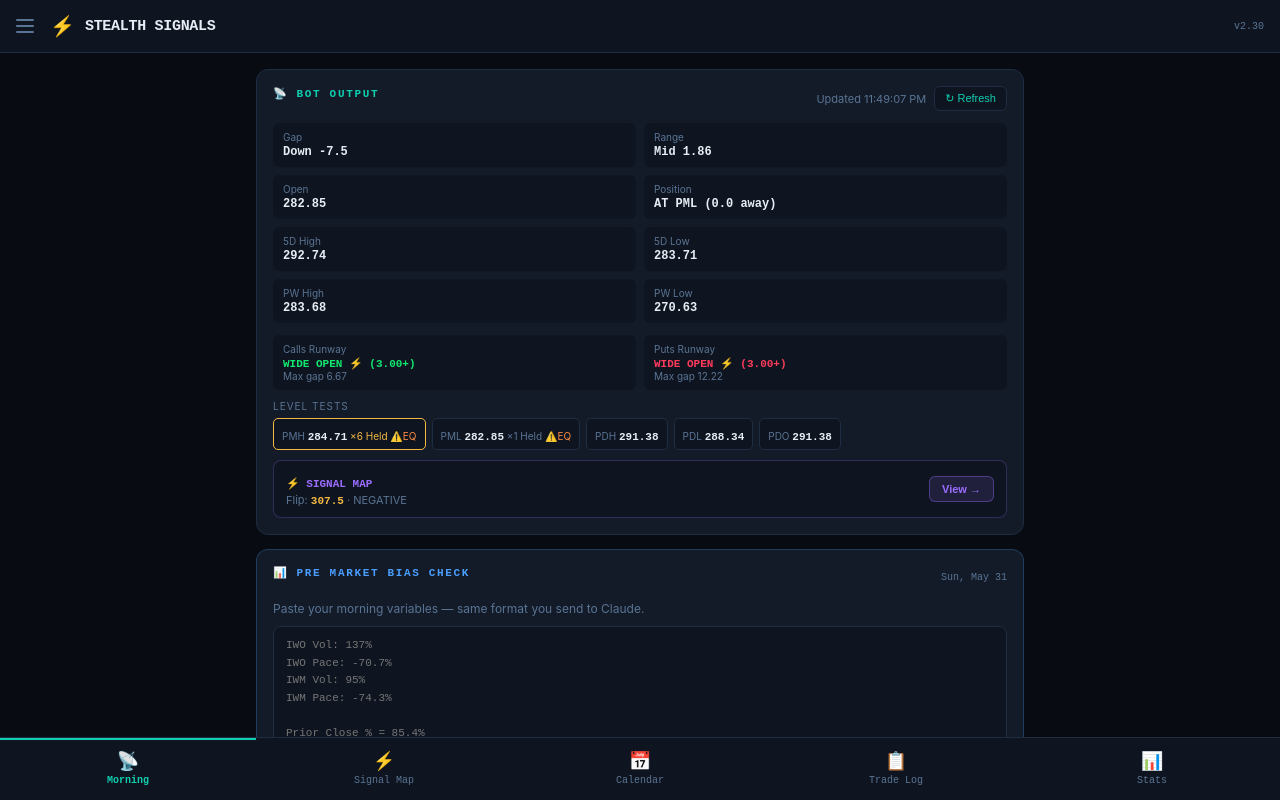
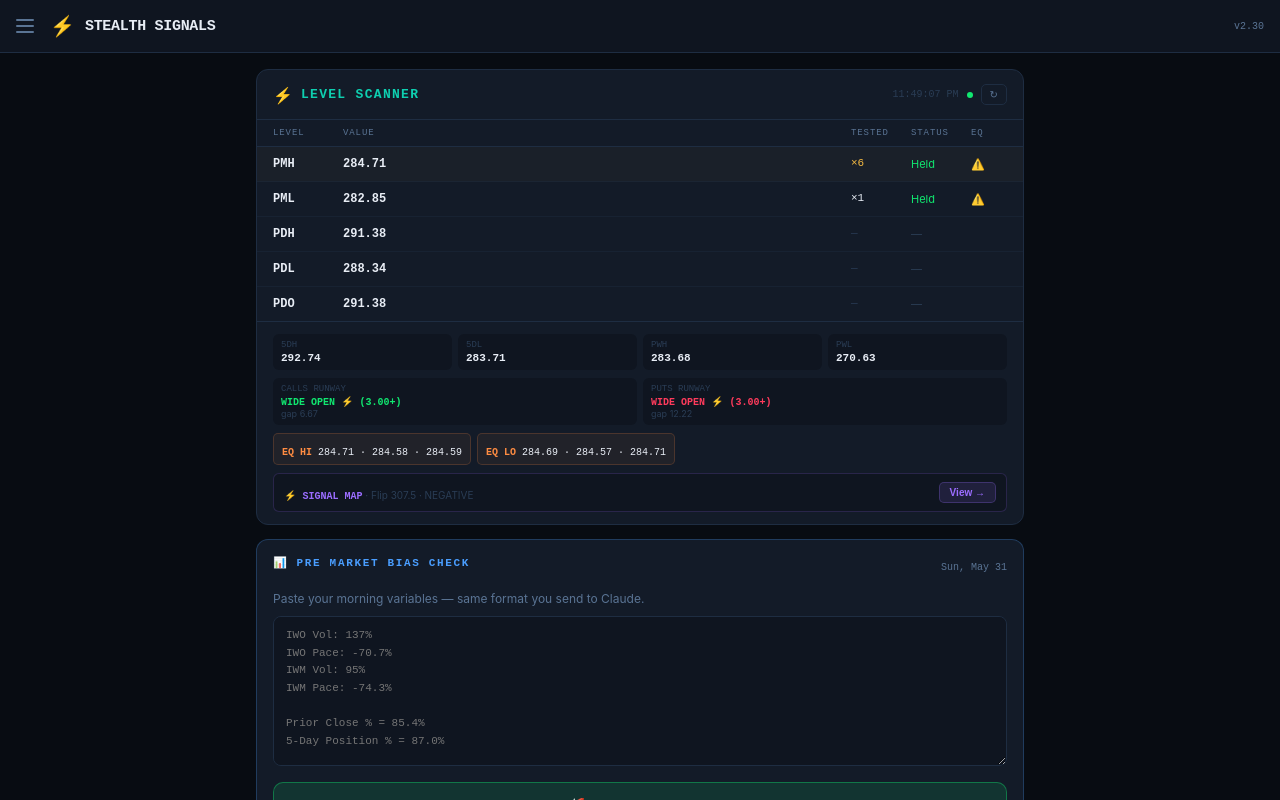
Before and after one commit to stealthsignals/StealthSignals, a React (Create React App) app: page / in a window 1280 px wide. Built offline with nearby package versions, Linux system fonts and the light colour scheme.

Commit message:
Update App.js

```diff
--- a/src/App.js
+++ b/src/App.js
@@ -386,98 +386,109 @@ ${pasteText}`
   return(
     <div style={{display:"flex",flexDirection:"column",gap:14}}>
 
-      {/* BOT OUTPUT */}
-      <Card>
-        <div style={{display:"flex",justifyContent:"space-between",alignItems:"center",marginBottom:12}}>
-          <SLabel color={C.teal}>📡 Bot Output</SLabel>
+      {/* LEVEL SCANNER */}
+      <div style={{background:C.card,border:`1px solid ${C.border}`,borderRadius:12,overflow:"hidden"}}>
+        <div style={{padding:"14px 16px",borderBottom:`1px solid ${C.border}`,display:"flex",justifyContent:"space-between",alignItems:"center"}}>
           <div style={{display:"flex",alignItems:"center",gap:8}}>
-            {lastRefresh&&<span style={{color:C.textMuted,fontSize:11}}>Updated {lastRefresh}</span>}
-            <button onClick={()=>fetchBot(true)} style={{background:C.surface,border:`1px solid ${C.border}`,borderRadius:6,padding:"5px 10px",color:C.teal,fontSize:11,cursor:"pointer"}}>↻ Refresh</button>
+            <span style={{color:C.teal,fontSize:16}}>⚡</span>
+            <span style={{color:C.teal,fontFamily:"'Space Mono',monospace",fontSize:13,fontWeight:700,letterSpacing:"0.1em"}}>LEVEL SCANNER</span>
+          </div>
+          <div style={{display:"flex",alignItems:"center",gap:8}}>
+            {lastRefresh&&<span style={{color:C.textDim,fontSize:10,fontFamily:"'Space Mono',monospace"}}>{lastRefresh}</span>}
+            {botData&&<div style={{width:6,height:6,borderRadius:"50%",background:C.green}}/>}
+            {!botData&&!botLoading&&<div style={{width:6,height:6,borderRadius:"50%",background:C.textDim}}/>}
+            <button onClick={()=>fetchBot(true)} style={{background:"none",border:`1px solid ${C.border}`,borderRadius:5,padding:"4px 8px",color:C.textMuted,fontSize:10,cursor:"pointer"}}>↻</button>
           </div>
         </div>
-
-        {botLoading&&<div style={{color:C.textMuted,fontSize:13,textAlign:"center",padding:20}}>Loading bot data...</div>}
-        {botError&&<div style={{color:C.red,fontSize:12,padding:10,background:C.red+"15",borderRadius:6,border:`1px solid ${C.red}40`}}>⚠️ {botError}</div>}
-
+        {botLoading&&<div style={{color:C.textMuted,fontSize:12,textAlign:"center",padding:24,fontFamily:"'Space Mono',monospace"}}>Scanning levels...</div>}
+        {botError&&<div style={{color:C.red,fontSize:11,padding:"10px 16px"}}>{botError}</div>}
         {!botLoading&&!botError&&botData&&(<>
-          {/* Key levels */}
-          <div style={{display:"grid",gridTemplateColumns:"repeat(2,1fr)",gap:8,marginBottom:12}}>
-            {[
-              ["Gap",v.gap],["Range",v.pm_range],
-              ["Open",v.open],["Position",v.position],
-              ["5D High",v.five_dh],["5D Low",v.five_dl],
-              ["PW High",v.pwh],["PW Low",v.pwl],
-            ].filter(([,val])=>val).map(([k,val])=>(
-              <div key={k} style={{background:C.surface,borderRadius:6,padding:"8px 10px"}}>
-                <div style={{color:C.textMuted,fontSize:10,marginBottom:2}}>{k}</div>
-                <div style={{color:C.textMain,fontFamily:"'Space Mono', monospace",fontSize:12,fontWeight:700}}>{val}</div>
+          {Object.keys(levels).length>0&&(
+            <div>
+              <div style={{display:"grid",gridTemplateColumns:"70px 1fr 60px 60px 36px",padding:"8px 16px",borderBottom:`1px solid ${C.border}`}}>
+                {["LEVEL","VALUE","TESTED","STATUS","EQ"].map(h=>(
+                  <div key={h} style={{color:C.textMuted,fontSize:9,letterSpacing:"0.1em",fontFamily:"'Space Mono',monospace"}}>{h}</div>
+                ))}
+              </div>
+              {Object.entries(levels).map(([name,d],i)=>(
+                <div key={name} style={{display:"grid",gridTemplateColumns:"70px 1fr 60px 60px 36px",padding:"10px 16px",borderBottom:i<Object.entries(levels).length-1?`1px solid ${C.border+"60"}`:"none",background:d.tested>2?C.gold+"08":"transparent"}}>
+                  <div style={{color:C.textMain,fontFamily:"'Space Mono',monospace",fontSize:12,fontWeight:700}}>{name}</div>
+                  <div style={{color:d.value?C.textMain:C.textDim,fontFamily:"'Space Mono',monospace",fontSize:12,fontWeight:700}}>{d.value||"—"}</div>
+                  <div style={{color:d.tested>2?C.gold:d.tested>0?C.textMain:C.textDim,fontFamily:"'Space Mono',monospace",fontSize:11}}>{d.tested>0?`×${d.tested}`:"—"}</div>
+                  <div style={{color:d.status==="Broke"?C.red:d.status==="Held"?C.green:C.textDim,fontSize:11}}>{d.status||"—"}</div>
+                  <div style={{color:C.orange,fontSize:11}}>{d.eq&&d.eq!=="—"?"⚠️":""}</div>
                 </div>
               ))}
             </div>
-
-          {/* Cliff Edge */}
+          )}
+          <div style={{padding:"12px 16px",borderTop:`1px solid ${C.border}`,display:"flex",flexDirection:"column",gap:8}}>
+            <div style={{display:"grid",gridTemplateColumns:"1fr 1fr 1fr 1fr",gap:6}}>
+              {[["5DH",v.five_dh],["5DL",v.five_dl],["PWH",v.pwh],["PWL",v.pwl]].filter(([,val])=>val).map(([k,val])=>(
+                <div key={k} style={{background:C.surface,borderRadius:6,padding:"6px 8px"}}>
+                  <div style={{color:C.textDim,fontSize:9,fontFamily:"'Space Mono',monospace",marginBottom:2}}>{k}</div>
+                  <div style={{color:C.textMain,fontFamily:"'Space Mono',monospace",fontSize:11,fontWeight:700}}>{val}</div>
+                </div>
+              ))}
+            </div>
             {(cliff.puts_cliff||cliff.calls_cliff)&&(
-            <div style={{padding:"10px 12px",background:C.gold+"15",border:`1px solid ${C.gold}60`,borderRadius:8,marginBottom:10}}>
-              <span style={{color:C.gold,fontFamily:"'Space Mono', monospace",fontWeight:700,fontSize:13}}>⚡⚡ {cliff.flag}</span>
+              <div style={{padding:"8px 10px",background:C.gold+"15",border:`1px solid ${C.gold}60`,borderRadius:6}}>
+                <span style={{color:C.gold,fontFamily:"'Space Mono',monospace",fontWeight:700,fontSize:11}}>⚡⚡ {cliff.flag}</span>
               </div>
             )}
-
-          {/* Open Air */}
             {(oa.runway_calls||oa.runway_puts)&&(
-            <div style={{display:"grid",gridTemplateColumns:"1fr 1fr",gap:8,marginBottom:10}}>
-              <div style={{background:C.surface,borderRadius:6,padding:"8px 10px"}}>
-                <div style={{color:C.textMuted,fontSize:10,marginBottom:2}}>Calls Runway</div>
-                <div style={{color:C.green,fontFamily:"'Space Mono', monospace",fontSize:11,fontWeight:700}}>{oa.runway_calls}</div>
-                {oa.max_gap_above&&<div style={{color:C.textMuted,fontSize:10}}>Max gap {oa.max_gap_above}</div>}
+              <div style={{display:"grid",gridTemplateColumns:"1fr 1fr",gap:6}}>
+                <div style={{background:C.surface,borderRadius:6,padding:"6px 8px"}}>
+                  <div style={{color:C.textDim,fontSize:9,fontFamily:"'Space Mono',monospace",marginBottom:2}}>CALLS RUNWAY</div>
+                  <div style={{color:C.green,fontFamily:"'Space Mono',monospace",fontSize:10,fontWeight:700}}>{oa.runway_calls}</div>
+                  {oa.max_gap_above&&<div style={{color:C.textDim,fontSize:9}}>gap {oa.max_gap_above}</div>}
                 </div>
-              <div style={{background:C.surface,borderRadius:6,padding:"8px 10px"}}>
-                <div style={{color:C.textMuted,fontSize:10,marginBottom:2}}>Puts Runway</div>
-                <div style={{color:C.red,fontFamily:"'Space Mono', monospace",fontSize:11,fontWeight:700}}>{oa.runway_puts}</div>
-                {oa.max_gap_below&&<div style={{color:C.textMuted,fontSize:10}}>Max gap {oa.max_gap_below}</div>}
+                <div style={{background:C.surface,borderRadius:6,padding:"6px 8px"}}>
+                  <div style={{color:C.textDim,fontSize:9,fontFamily:"'Space Mono',monospace",marginBottom:2}}>PUTS RUNWAY</div>
+                  <div style={{color:C.red,fontFamily:"'Space Mono',monospace",fontSize:10,fontWeight:700}}>{oa.runway_puts}</div>
+                  {oa.max_gap_below&&<div style={{color:C.textDim,fontSize:9}}>gap {oa.max_gap_below}</div>}
                 </div>
               </div>
             )}
-
-          {/* Level Tests */}
-          {Object.keys(levels).length>0&&(
-            <div style={{marginBottom:10}}>
-              <div style={{color:C.textMuted,fontSize:10,letterSpacing:"0.1em",textTransform:"uppercase",marginBottom:6}}>Level Tests</div>
             <div style={{display:"flex",flexWrap:"wrap",gap:6}}>
-                {Object.entries(levels).filter(([,d])=>d.value).map(([name,d])=>(
-                  <div key={name} style={{background:C.surface,borderRadius:5,padding:"5px 8px",border:`1px solid ${d.tested>2?C.gold:C.border}`}}>
-                    <span style={{color:C.textMuted,fontSize:10}}>{name} </span>
-                    <span style={{color:C.textMain,fontFamily:"'Space Mono', monospace",fontSize:11,fontWeight:700}}>{d.value}</span>
-                    {d.tested>0&&<span style={{color:d.tested>2?C.gold:C.textMuted,fontSize:10}}> ×{d.tested} {d.status}</span>}
-                    {d.eq&&d.eq!=="—"&&<span style={{color:C.orange,fontSize:10}}> ⚠️EQ</span>}
-                  </div>
-                ))}
-              </div>
+              {v.fvg_zone&&v.fvg_zone!=="No FVG"&&(
+                <div style={{padding:"5px 8px",background:C.gold+"10",borderRadius:5,border:`1px solid ${C.gold}30`}}>
+                  <span style={{color:C.gold,fontSize:10,fontFamily:"'Space Mono',monospace",fontWeight:700}}>FVG </span>
+                  <span style={{color:C.textMain,fontSize:10,fontFamily:"'Space Mono',monospace"}}>{v.fvg_zone}</span>
                 </div>
               )}
-
-          {/* GEX Link to Signal Map */}
+              {v.equal_highs?.length>0&&(
+                <div style={{padding:"5px 8px",background:C.orange+"10",borderRadius:5,border:`1px solid ${C.orange}30`}}>
+                  <span style={{color:C.orange,fontSize:10,fontFamily:"'Space Mono',monospace",fontWeight:700}}>EQ HI </span>
+                  <span style={{color:C.textMain,fontSize:10,fontFamily:"'Space Mono',monospace"}}>{v.equal_highs.join(" · ")}</span>
+                </div>
+              )}
+              {v.equal_lows?.length>0&&(
+                <div style={{padding:"5px 8px",background:C.orange+"10",borderRadius:5,border:`1px solid ${C.orange}30`}}>
+                  <span style={{color:C.orange,fontSize:10,fontFamily:"'Space Mono',monospace",fontWeight:700}}>EQ LO </span>
+                  <span style={{color:C.textMain,fontSize:10,fontFamily:"'Space Mono',monospace"}}>{v.equal_lows.join(" · ")}</span>
+                </div>
+              )}
+            </div>
             {gex.flip_level&&(
-            <div style={{padding:"10px 12px",background:C.surface,borderRadius:8,border:`1px solid ${C.purple}40`,display:"flex",justifyContent:"space-between",alignItems:"center"}}>
+              <div style={{padding:"8px 10px",background:C.surface,borderRadius:6,border:`1px solid ${C.purple}30`,display:"flex",justifyContent:"space-between",alignItems:"center"}}>
                 <div>
-                <span style={{color:C.purple,fontFamily:"'Space Mono', monospace",fontSize:11,fontWeight:700}}>⚡ SIGNAL MAP</span>
-                <div style={{color:C.textMuted,fontSize:11,marginTop:2}}>Flip: <span style={{color:C.gold,fontWeight:700,fontFamily:"'Space Mono',monospace"}}>{gex.flip_level}</span> · {gex.regime}</div>
+                  <span style={{color:C.purple,fontFamily:"'Space Mono',monospace",fontSize:10,fontWeight:700}}>⚡ SIGNAL MAP</span>
+                  <span style={{color:C.textDim,fontSize:10}}> · Flip {gex.flip_level} · {gex.regime}</span>
                 </div>
                 <button onClick={()=>window.dispatchEvent(new CustomEvent('navigate',{detail:'signals'}))}
-                style={{background:C.purple+"20",border:`1px solid ${C.purple}60`,borderRadius:6,padding:"6px 12px",color:C.purple,fontSize:11,cursor:"pointer",fontWeight:700}}>
+                  style={{background:C.purple+"20",border:`1px solid ${C.purple}40`,borderRadius:5,padding:"4px 10px",color:C.purple,fontSize:10,cursor:"pointer",fontWeight:700}}>
                   View →
                 </button>
               </div>
             )}
-
-          {/* FVG + Sweep */}
-          {v.fvg_zone&&v.fvg_zone!=="No FVG"&&(
-            <div style={{marginTop:8,padding:"8px 10px",background:C.gold+"10",borderRadius:6,border:`1px solid ${C.gold}30`}}>
-              <span style={{color:C.gold,fontSize:11,fontWeight:700}}>FVG: </span>
-              <span style={{color:C.textMain,fontSize:11,fontFamily:"'Space Mono', monospace"}}>{v.fvg_zone}</span>
+          </div>
+        </>)}
+        {!botLoading&&!botError&&!botData&&(
+          <div style={{padding:24,textAlign:"center"}}>
+            <div style={{color:C.textDim,fontSize:11,fontFamily:"'Space Mono',monospace"}}>No bot data — runs at 6AM PST</div>
           </div>
         )}
-        </>)}
-      </Card>
+      </div>
 
       {/* PRE MARKET BIAS CHECK */}
       <Card style={{borderColor:C.blue+"40"}}>
@@ -1346,8 +1357,6 @@ export default function App(){
     {id:"analytics",label:"Stats",icon:"📊"},
   ];
 
-  const isMobile=window.innerWidth<640;
-
   return(
     <div style={{background:C.bg,minHeight:"100vh",color:C.textMain,fontFamily:"'DM Sans', -apple-system, sans-serif"}}>
       {/* Header */}
@@ -1365,7 +1374,7 @@ export default function App(){
       </div>
 
       {/* Content */}
-      <div style={{padding:"16px",maxWidth:800,margin:"0 auto",paddingBottom:90}}>
+      <div style={{padding:"16px",maxWidth:800,margin:"0 auto",paddingBottom:24}}>
         {page==="morning"&&<MorningPage/>}
         {page==="signals"&&<SignalMapPage/>}
         {page==="calendar"&&<CalendarPage trades={trades} onSelectDay={setSelectedDay}/>}
@@ -1373,19 +1382,7 @@ export default function App(){
         {page==="analytics"&&<AnalyticsPage trades={trades}/>}
       </div>
 
-      {/* Bottom Nav */}
-      <div style={{position:"fixed",bottom:0,left:0,right:0,background:C.surface,borderTop:`1px solid ${C.border}`,display:"flex",zIndex:100}}>
-        {nav.map(n=>(
-          <button key={n.id} onClick={()=>{setPage(n.id);if(n.id!=="log")setEditTrade(null);}}
-            style={{flex:1,background:"none",border:"none",padding:"10px 4px 14px",cursor:"pointer",display:"flex",flexDirection:"column",alignItems:"center",gap:3,
-              borderTop:`2px solid ${page===n.id?C.teal:"transparent"}`,transition:"border-color 0.15s"}}>
-            <span style={{fontSize:18}}>{n.icon}</span>
-            <span style={{color:page===n.id?C.teal:C.textMuted,fontSize:isMobile?9:10,fontFamily:"'Space Mono', monospace",fontWeight:page===n.id?700:400}}>
-              {n.label}
-            </span>
-          </button>
-        ))}
-      </div>
+
 
       {/* Day Modal */}
       {selectedDay&&(
```
Lines whose indentation alone changed are shown as unchanged.
